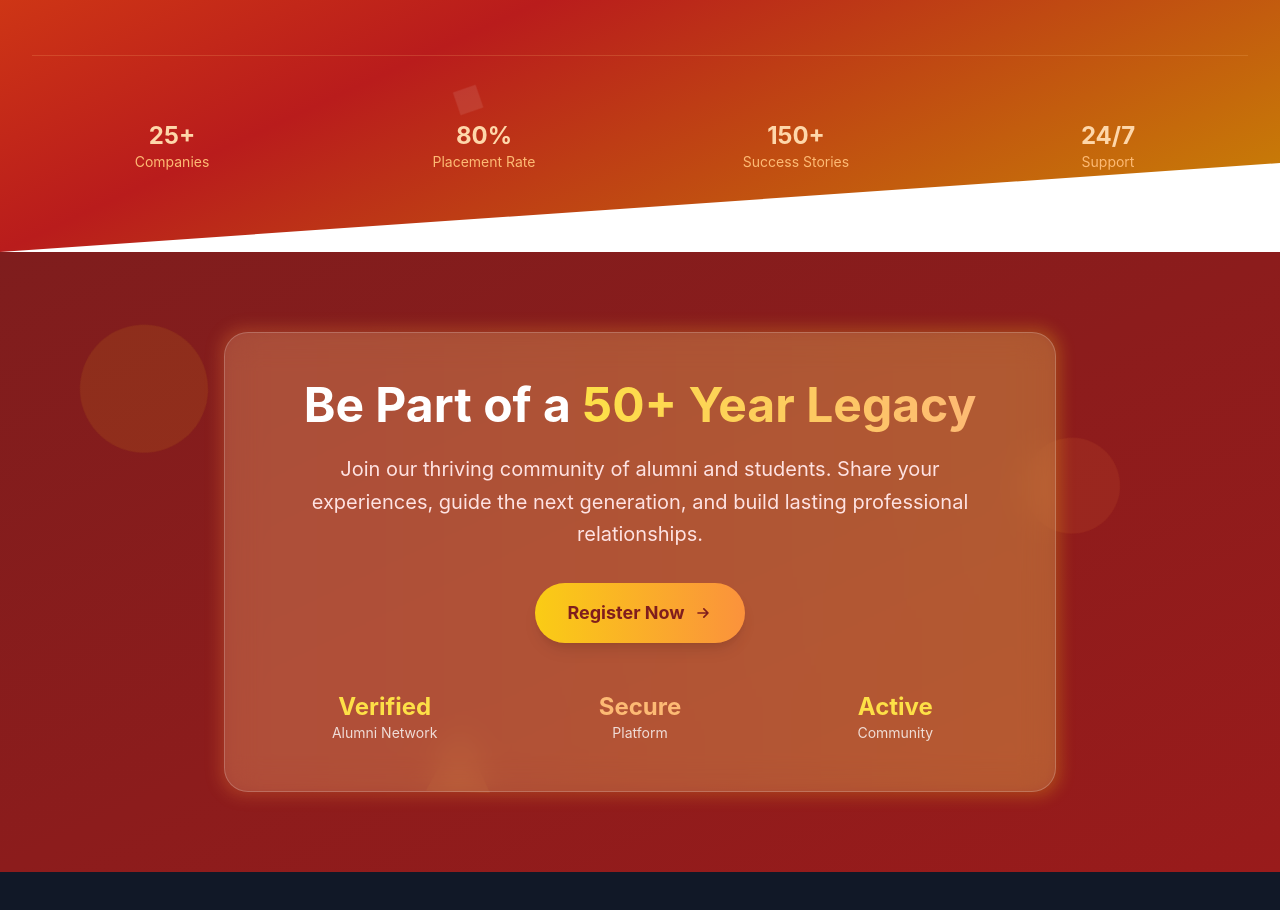
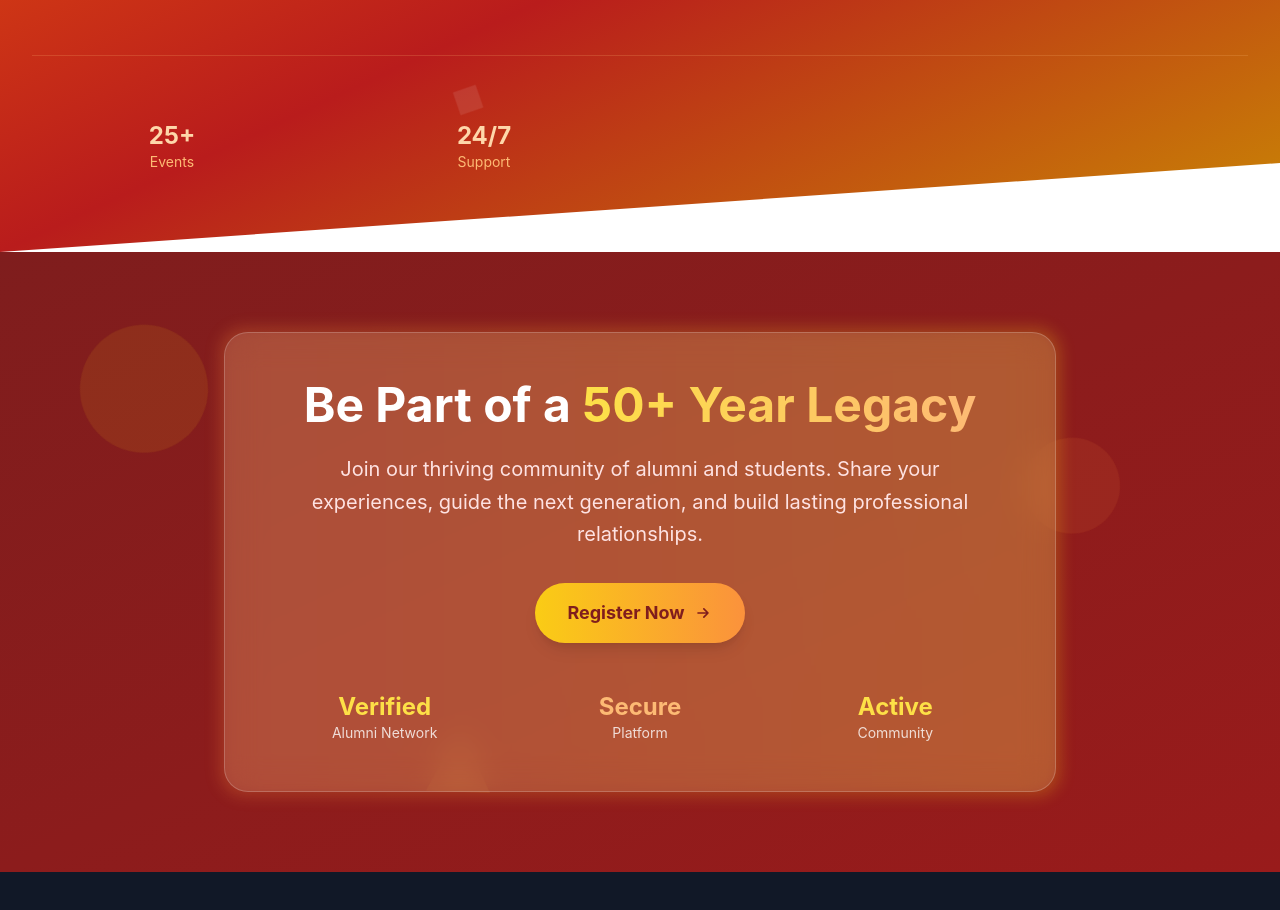
Before and after one commit to vivek-rx/sgbrmh-alumni-connect, a React (Vite) app: page / in a window 1280 px wide. Shown: the part 2720-3630 px from the top of the page. Built offline with nearby package versions, Linux system fonts and the light colour scheme; no server answers.

Commit message:
removed placement stats

```diff
--- a/src/components/Statistics.tsx
+++ b/src/components/Statistics.tsx
@@ -182,16 +182,10 @@ export function Statistics() {
         >
           <div className="text-center">
             <div className="text-2xl font-bold text-orange-200">25+</div>
-            <div className="text-orange-300 text-sm">Companies</div>
+            <div className="text-orange-300 text-sm">Events</div>
           </div>
-          <div className="text-center">
-            <div className="text-2xl font-bold text-orange-200">80%</div>
-            <div className="text-orange-300 text-sm">Placement Rate</div>
-          </div>
-          <div className="text-center">
-            <div className="text-2xl font-bold text-orange-200">150+</div>
-            <div className="text-orange-300 text-sm">Success Stories</div>
-          </div>
+
+
           <div className="text-center">
             <div className="text-2xl font-bold text-orange-200">24/7</div>
             <div className="text-orange-300 text-sm">Support</div>
```
